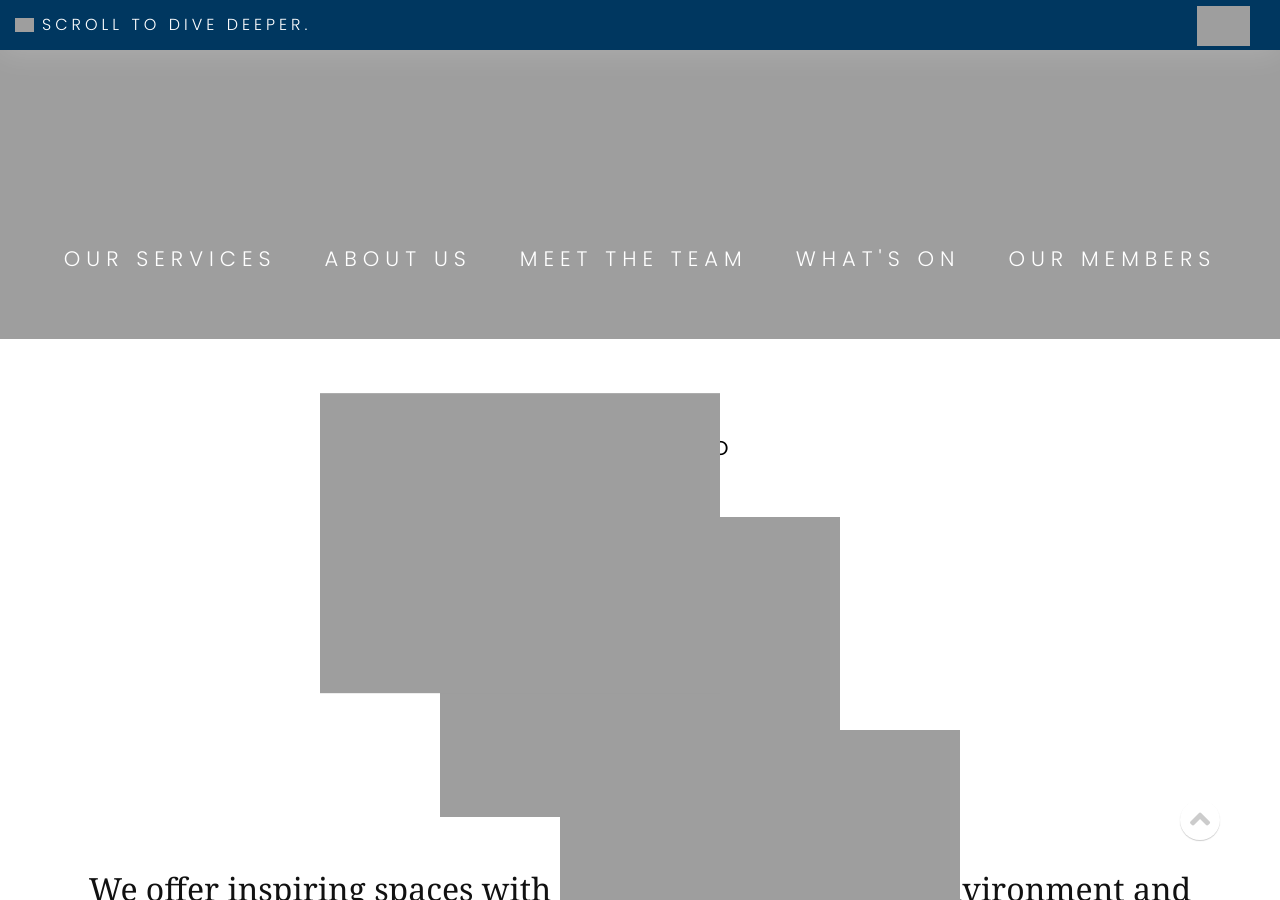
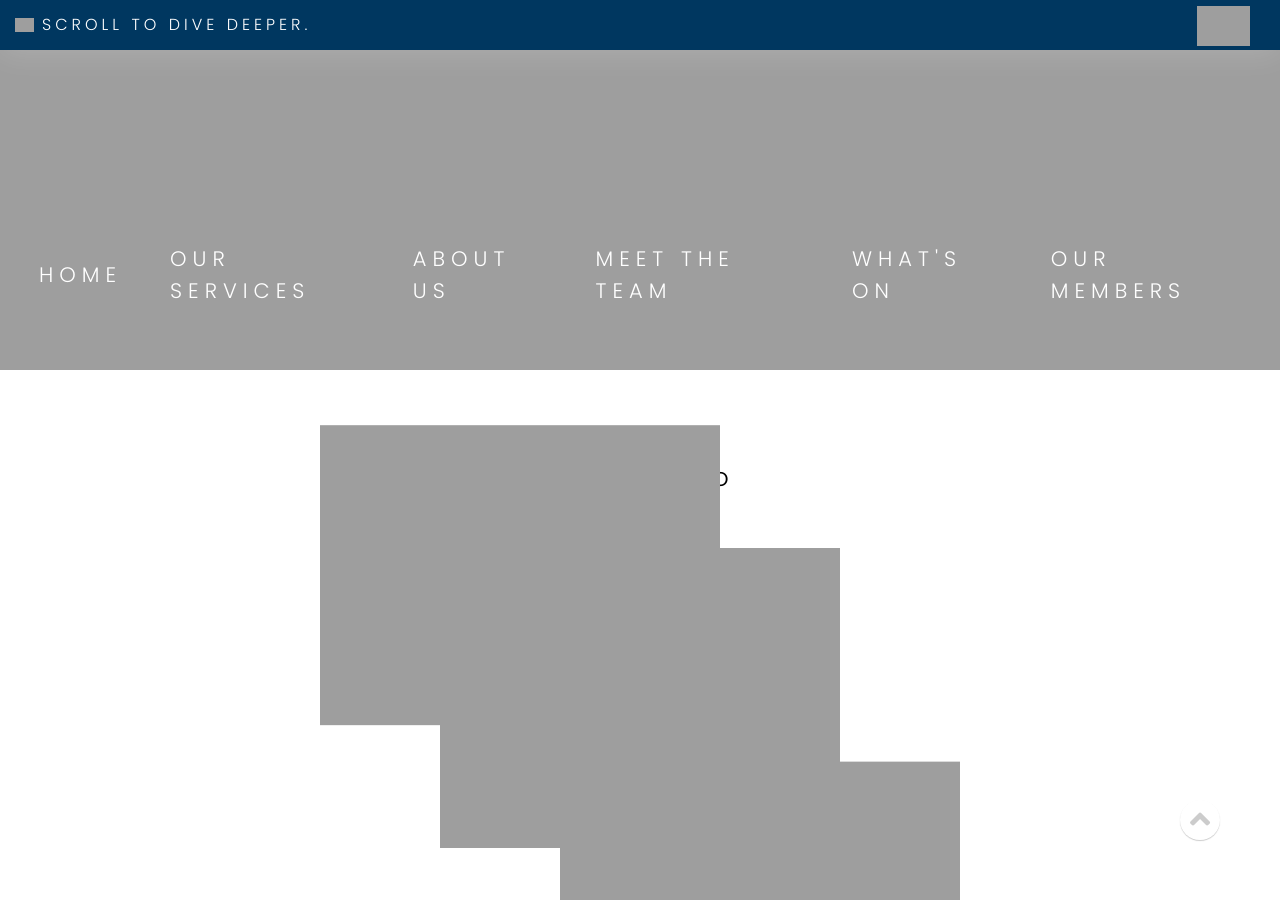
Before and after one commit to kemtol/wellspace, a Jekyll site: the page built from index.html, in a window 1280 px wide and 900 px high, scrolled down 496 px. Built offline with Jekyll 4.4.1, drawn with Linux system fonts in a browser that asks for light colours; nearby versions of some CDN libraries; library files that are not in the unit come from our copies.

Commit message:
no message

```diff
--- a/_includes/jumbotron.html
+++ b/_includes/jumbotron.html
@@ -9,6 +9,11 @@
                 </div>
                 <div class="col-12">
                     <ul id="jumbotron--nav" class="d-flex justify-content-center  align-items-center mt-5">
+                        <li class="p-4">
+                            <a href="{{site.baseurl}}">
+                                HOME
+                            </a>
+                        </li>
                         {% for topmenu in site.nav %}
                             <li class="p-4">
                                 <a href="{{site.baseurl}}{{ topmenu.permalink }}">
```
